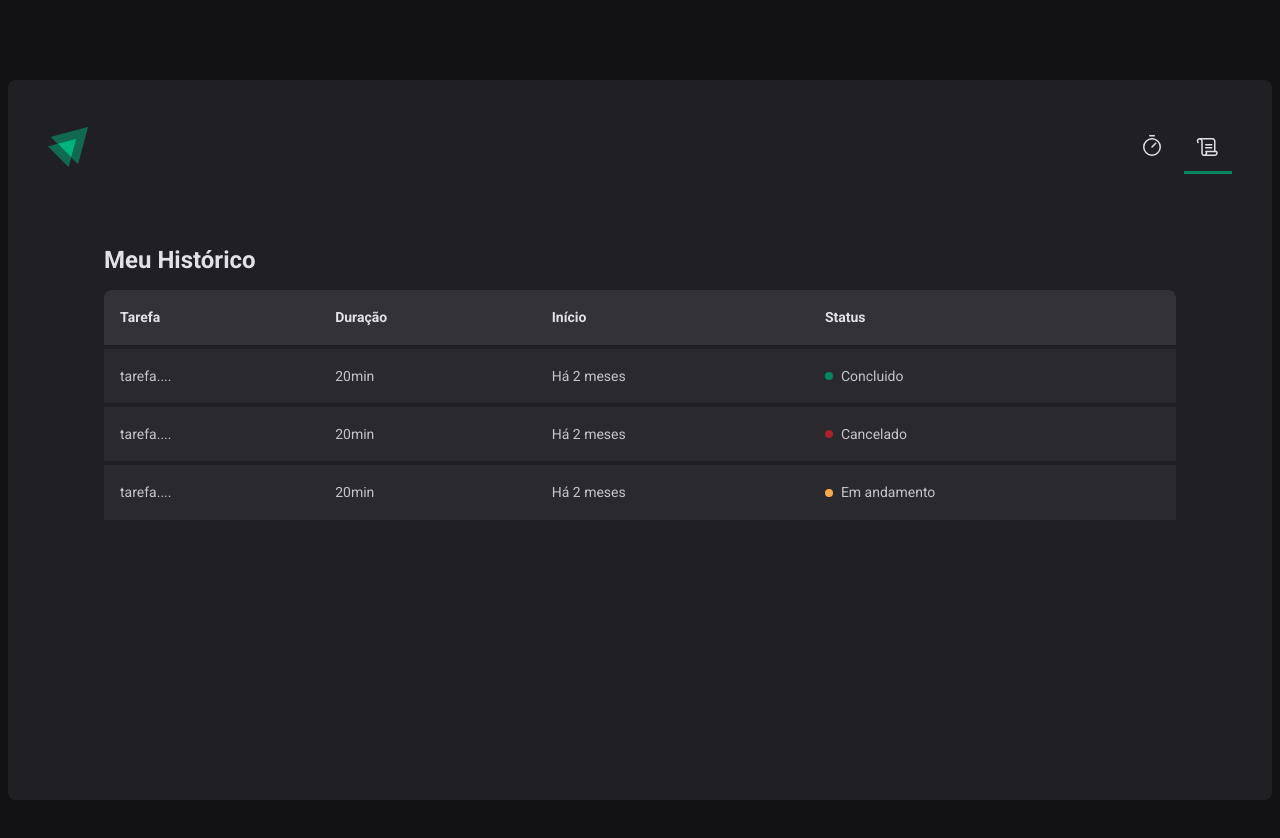
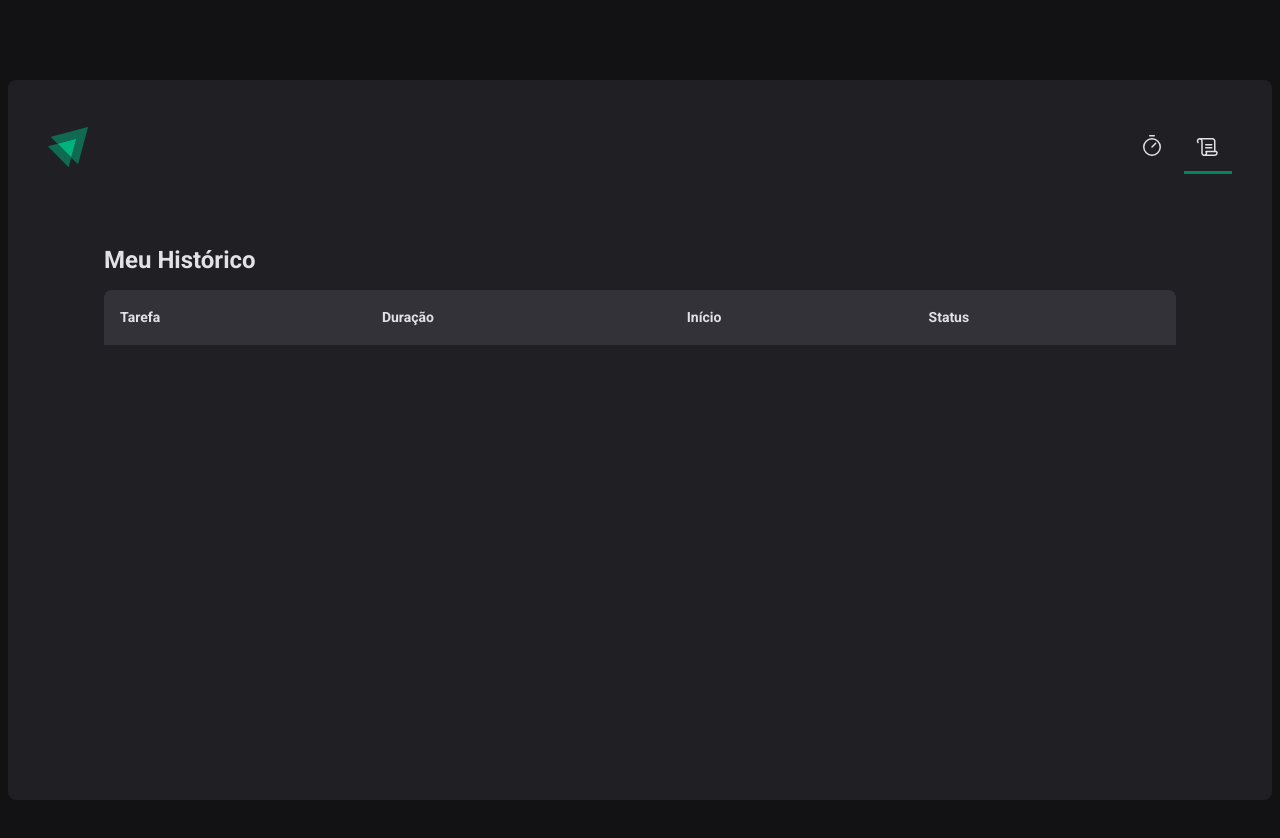
Before and after one commit to wylken/pomodoro, a React (Vite) app: page /history in a window 1280 px wide. Shown: the top 838 px of the page. Built offline with nearby package versions, Linux system fonts and the light colour scheme.

Commit message:
Add CycleContext on History page

```diff
--- a/src/contexts/CycleContext.tsx
+++ b/src/contexts/CycleContext.tsx
@@ -70,8 +70,8 @@
     }
     setCycles((state) => [...state, newCycle])
     setActiveCycleId(newCycle.id)
+    setAmountSecondsPassed(0)
     // reset()
-    setAmountSecondsPassed(0)
   }
 
   // Função para interromper um ciclo
--- a/src/pages/History/index.tsx
+++ b/src/pages/History/index.tsx
@@ -1,6 +1,11 @@
+import { useContext } from 'react'
+import { CycleContext } from '../../contexts/CycleContext'
+import ptBR from 'date-fns/locale/pt-BR'
+import { formatDistanceToNow } from 'date-fns'
 import { HistoryContainer, HistoryList, Status } from './styles'
 
 export function History() {
+  const { cycles } = useContext(CycleContext)
   return (
     <HistoryContainer>
       <h1>Meu Histórico</h1>
@@ -15,30 +20,31 @@
             </tr>
           </thead>
           <tbody>
-            <tr>
-              <td>tarefa....</td>
-              <td>20min</td>
-              <td>Há 2 meses</td>
-              <td>
-                <Status statusColor="green">Concluido</Status>
-              </td>
-            </tr>
-            <tr>
-              <td>tarefa....</td>
-              <td>20min</td>
-              <td>Há 2 meses</td>
-              <td>
-                <Status statusColor="red">Cancelado</Status>
-              </td>
-            </tr>
-            <tr>
-              <td>tarefa....</td>
-              <td>20min</td>
-              <td>Há 2 meses</td>
-              <td>
-                <Status statusColor="yellow">Em andamento</Status>
-              </td>
-            </tr>
+            {cycles.map((cycle) => {
+              return (
+                <tr key={cycle.id}>
+                  <td>{cycle.task}</td>
+                  <td>{cycle.minutesAmount}min</td>
+                  <td>
+                    {formatDistanceToNow(cycle.startDate, {
+                      addSuffix: true,
+                      locale: ptBR,
+                    })}
+                  </td>
+                  <td>
+                    {cycle.finishedDate && (
+                      <Status statusColor="green">Concluido</Status>
+                    )}
+                    {cycle.interruptedDate && (
+                      <Status statusColor="red">Interrompido</Status>
+                    )}
+                    {!cycle.finishedDate && !cycle.interruptedDate && (
+                      <Status statusColor="yellow">Em andamento</Status>
+                    )}
+                  </td>
+                </tr>
+              )
+            })}
           </tbody>
         </table>
       </HistoryList>
--- a/src/pages/Home/index.tsx
+++ b/src/pages/Home/index.tsx
@@ -33,14 +33,19 @@
       minutesAmount: 0,
     },
   })
-  const { handleSubmit, watch /* reset */ } = newCycleForm
+  const { handleSubmit, watch, reset } = newCycleForm
 
   const task = watch('task') // Para monitorar o campo task, utilizado para habilitar e dezabilitar o botão começar
   const isSubmitDesable = !task
 
+  function handleCreateNewCycle(data: NewCycleFormData) {
+    createNewCycle(data)
+    reset()
+  }
+
   return (
     <HomeContainer>
-      <form action="" onSubmit={handleSubmit(createNewCycle)}>
+      <form action="" onSubmit={handleSubmit(handleCreateNewCycle)}>
         <FormProvider {...newCycleForm}>
           <NewCycleForm />
         </FormProvider>
```
